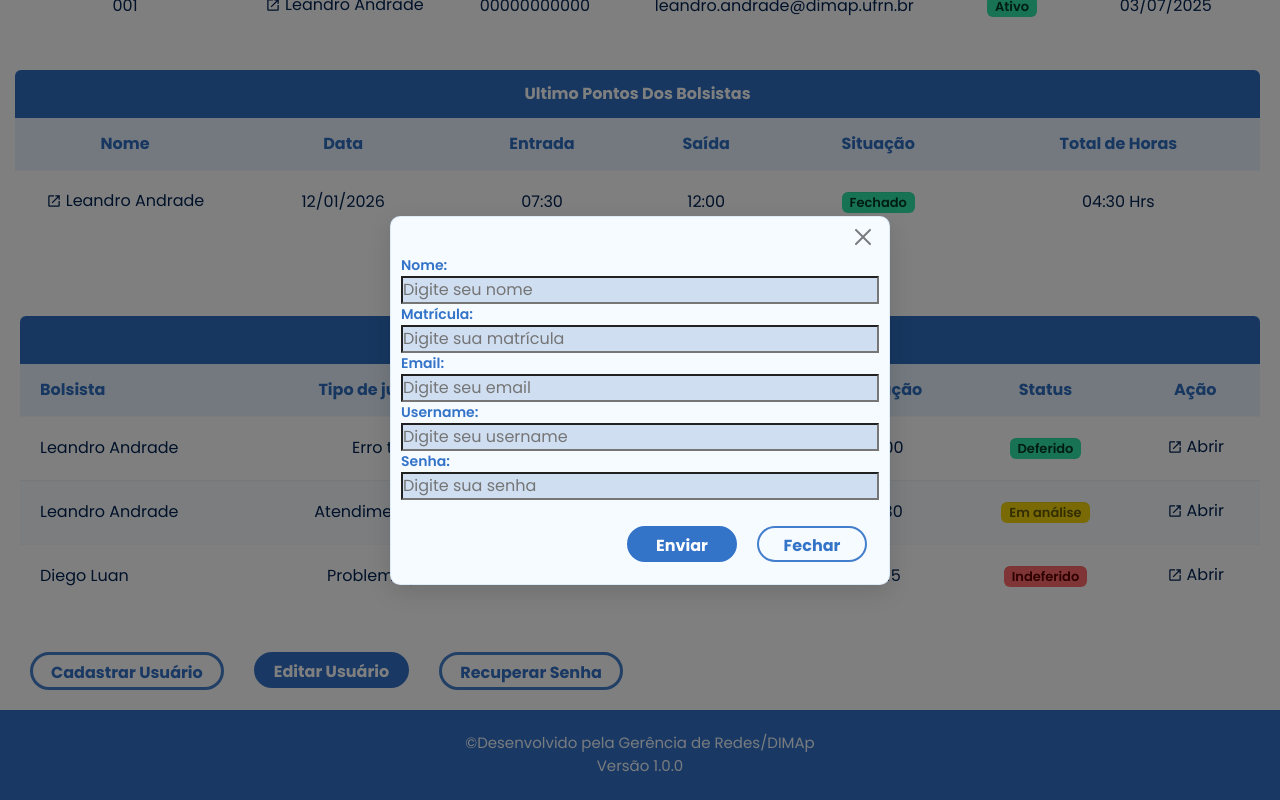
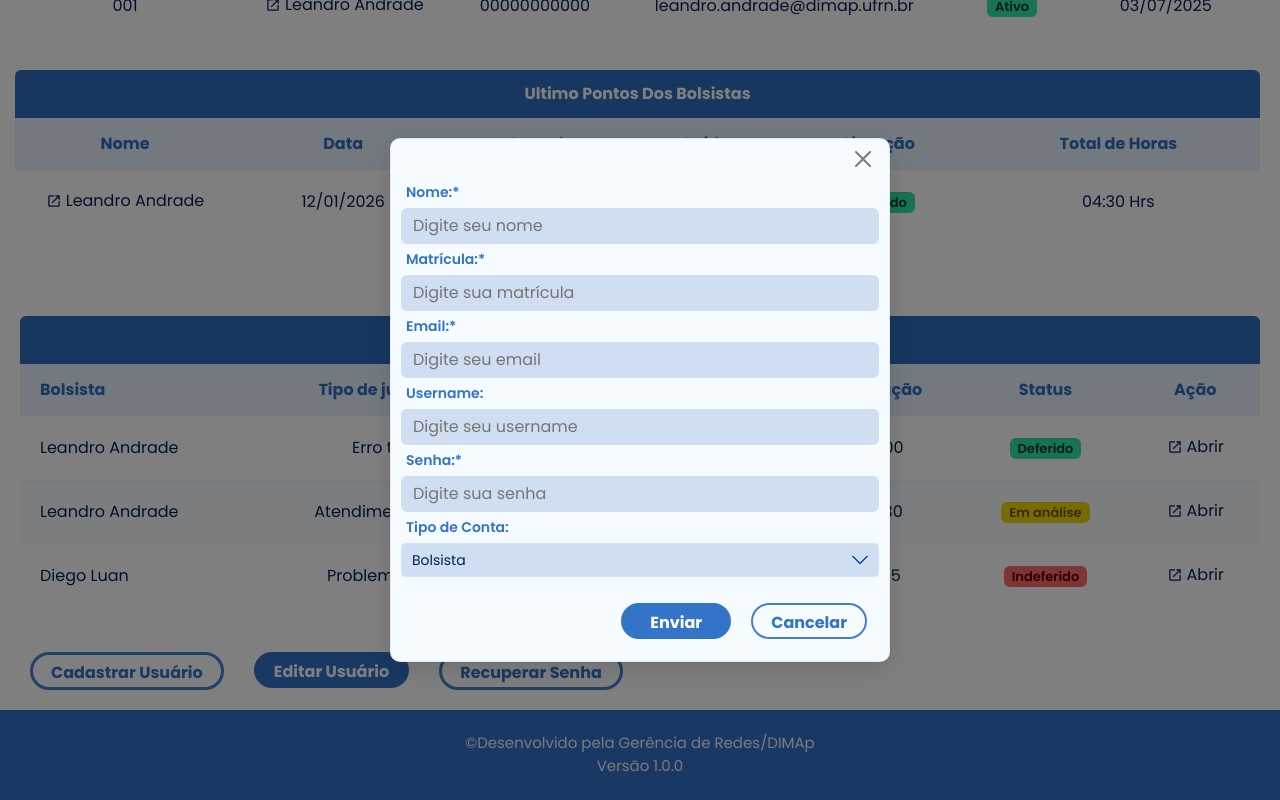
Before and after one commit to leandroaa01/SPE, an Angular app: page /admin in a window 1280 px wide. Both pictures are taken after a click on the button "Cadastrar Usuário". Shown: the part 411-1211 px from the top of the page. Built offline with nearby package versions, Linux system fonts and the light colour scheme.

Commit message:
finalize of modal register

```diff
--- a/package.json
+++ b/package.json
@@ -28,6 +28,7 @@
     "@angular/cli": "^17.3.17",
     "@angular/compiler-cli": "^17.3.0",
     "@types/jasmine": "~5.1.0",
+    "baseline-browser-mapping": "^2.10.0",
     "jasmine-core": "~5.1.0",
     "karma": "~6.4.0",
     "karma-chrome-launcher": "~3.2.0",
--- a/src/app/components/main-admin/main-admin.component.html
+++ b/src/app/components/main-admin/main-admin.component.html
@@ -110,7 +110,8 @@
               <td>01/07/2025</td>
               <td>4:00</td>
               <td><span class="badge badge-success">Deferido</span></td>
-              <td><a class="action-link" type="button" data-bs-toggle="modal" data-bs-target="#staticBackdrop"><img src="../../../assets/open-link.svg" alt="">Abrir</a>
+              <td><a class="action-link" type="button" data-bs-toggle="modal" data-bs-target="#staticBackdrop"><img
+                    src="../../../assets/open-link.svg" alt="">Abrir</a>
             </tr>
             <tr>
               <td>Leandro Andrade</td>
@@ -118,7 +119,8 @@
               <td>28/06/2025</td>
               <td>2:30</td>
               <td><span class="badge badge-analyze">Em análise</span></td>
-              <td><a class="action-link" type="button" data-bs-toggle="modal" data-bs-target="#staticBackdrop"><img src="../../../assets/open-link.svg" alt="">Abrir</a>
+              <td><a class="action-link" type="button" data-bs-toggle="modal" data-bs-target="#staticBackdrop"><img
+                    src="../../../assets/open-link.svg" alt="">Abrir</a>
             </tr>
             <tr>
               <td>Diego Luan</td>
@@ -126,7 +128,8 @@
               <td>25/06/2025</td>
               <td>3:15</td>
               <td><span class="badge badge-denied">Indeferido</span></td>
-              <td><a class="action-link" type="button" data-bs-toggle="modal" data-bs-target="#staticBackdrop"><img src="../../../assets/open-link.svg" alt="">Abrir</a>
+              <td><a class="action-link" type="button" data-bs-toggle="modal" data-bs-target="#staticBackdrop"><img
+                    src="../../../assets/open-link.svg" alt="">Abrir</a>
               </td>
             </tr>
           </tbody>
@@ -136,8 +139,9 @@
   </section>
 
   <section class="buttons">
-  <button class="button-one-popup-lithg"type="button" data-bs-toggle="modal" data-bs-target="#staticBackdrop2">Cadastrar Usuário</button>
-  <button class="button-one-popup" >Editar Usuário</button>
+    <button class="button-one-popup-lithg" type="button" data-bs-toggle="modal"
+      data-bs-target="#staticBackdrop2">Cadastrar Usuário</button>
+    <button class="button-one-popup">Editar Usuário</button>
     <button class="button-one-popup-lithg">Recuperar Senha </button>
 
   </section>
@@ -171,8 +175,8 @@
         <div class="file"><b>Anexo:</b>
           <div class="input-icon">
             <p class="arquivo">arquivo.pdf</p>
-                <svg xmlns="http://www.w3.org/2000/svg" height="40px" viewBox="0 -960 960 960" width="40px"
-                  fill="#002352"> <path
+            <svg xmlns="http://www.w3.org/2000/svg" height="40px" viewBox="0 -960 960 960" width="40px" fill="#002352">
+              <path
                 d="M146.67-160q-27 0-46.84-19.83Q80-199.67 80-226.67v-506.66q0-27 19.83-46.84Q119.67-800 146.67-800H380v66.67H146.67v506.66h666.66v-506.66H580V-800h233.33q27 0 46.84 19.83Q880-760.33 880-733.33v506.66q0 27-19.83 46.84Q840.33-160 813.33-160H146.67ZM480-344.67l-200-200L327.33-592l119.34 119.33V-800h66.66v327.33L632.67-592 680-544.67l-200 200Z" />
             </svg>
           </div>
@@ -213,20 +217,25 @@
         <button type="button" class="btn-close" data-bs-dismiss="modal" aria-label="Close"></button>
       </div>
       <div class="cadastro">
-          <b>Nome:</b>
+        <b>Nome:*</b>
         <input type="text" placeholder="Digite seu nome">
-          <b>Matrícula:</b>
+        <b>Matrícula:*</b>
         <input type="number" placeholder="Digite sua matrícula">
-          <b>Email:</b>
+        <b>Email:*</b>
         <input type="email" placeholder="Digite seu email">
         <b>Username:</b>
         <input type="text" placeholder="Digite seu username">
-          <b>Senha:</b>
+        <b>Senha:*</b>
         <input type="password" placeholder="Digite sua senha">
+        <b>Tipo de Conta:</b>
+        <select class="status">
+          <option value="bolsista" selected>Bolsista</option>
+          <option value="admin">Admin</option>
+        </select>
       </div>
       <div class="modal-footer">
         <button class="button-one-popup" data-bs-dismiss="modal">Enviar</button>
-            <button class="button-one-popup-lithg" data-bs-dismiss="modal">Fechar</button>
+        <button class="button-one-popup-lithg" data-bs-dismiss="modal">Cancelar</button>
       </div>
     </div>
   </div>
--- a/src/app/components/main-admin/main-admin.component.scss
+++ b/src/app/components/main-admin/main-admin.component.scss
@@ -64,7 +64,7 @@ select {
   border-radius: 4px;
   padding: 4px 26px 4px 10px;
   color: #002352;
-  background: #ebf4ff;
+  background: #CFDEF1;
   border: 1px solid #cfe6ff;
   font-size: 14px;
   font-weight: 500;
@@ -374,7 +374,7 @@ img {
   box-sizing: border-box;
   border-radius: 8px;
   border: 1px solid rgba(47, 111, 193, 0.08);
-  background: #ebf4ffe0;
+  background: #ebf4ffcc;
   color: #002352;
   resize: vertical;
   /* permite que o usuário redimensione verticalmente se desejar */
@@ -640,11 +640,19 @@ margin: 10px;
 
 b{
 display: block;
+margin:5px;
+font-weight: 600;
+
 }
+
 input{
   width: 100%;
   background:#CFDEF1 ;
-  color: #002352;;
+  color: #002352;
+  padding: 6px 12px;
+  border-radius: 6px;
+  border: none;
+  -moz-appearance: textfield;
 }
 }
 
```
Also changed, not shown: 1 other file (tests, documents, lock files or other folders). Lines whose indentation alone changed are shown as unchanged.
